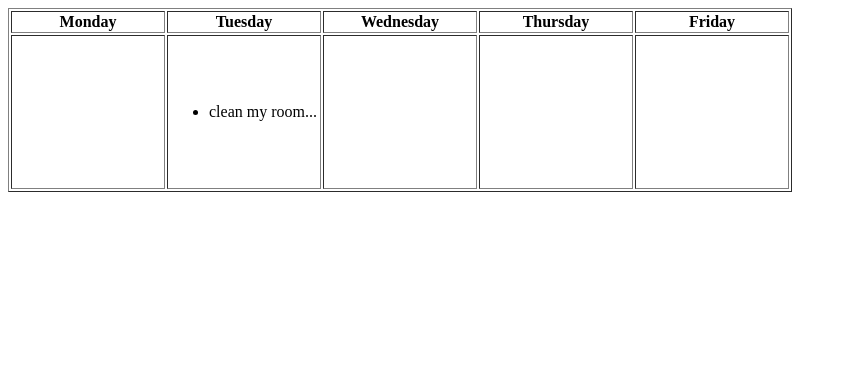
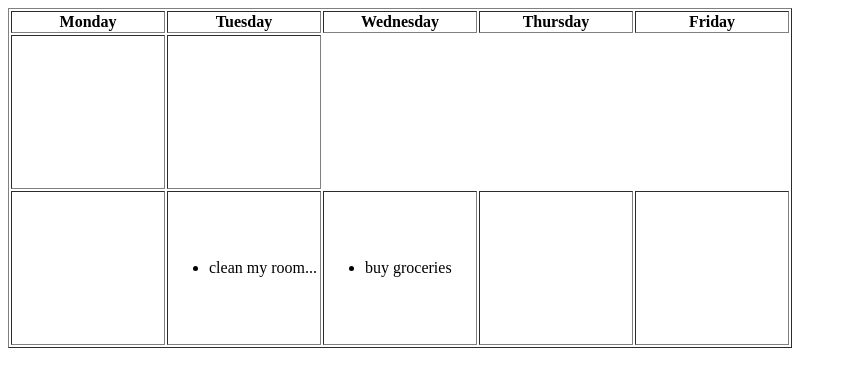
Before and after one commit to fouziiah/chores_list, a plain HTML site: page index.html in a window 1280 px wide. Shown: the whole page, without its empty margins (0-847 px from the left). Drawn offline with Linux system fonts and the light colour scheme.

Commit message:
added another row

```diff
--- a/index.html
+++ b/index.html
@@ -41,6 +41,24 @@
         liListTwo.innerHTML="buy groceries"
         uListTwo.append(liListTwo);
 
+        trParent[2].append(uListTwo);
+
+        //row table
+        var tble = document.getElementById('chores');
+        var trParent = document.getElementById('tasks')
+        tble.appendChild(trParent);
+
+        var tdChild = document.createElement('td');
+        trParent.appendChild(tdChild);
+        document.getElementById('chores').insertBefore(tdChild, tasks);
+
+        var tdChildTwo = document.createElement('td');
+        trParent.appendChild(tdChildTwo);
+        document.getElementById('chores').insertBefore(tdChildTwo, tasks);
+
+
+
+
 		</script>
 	</body>
 </html>
```
